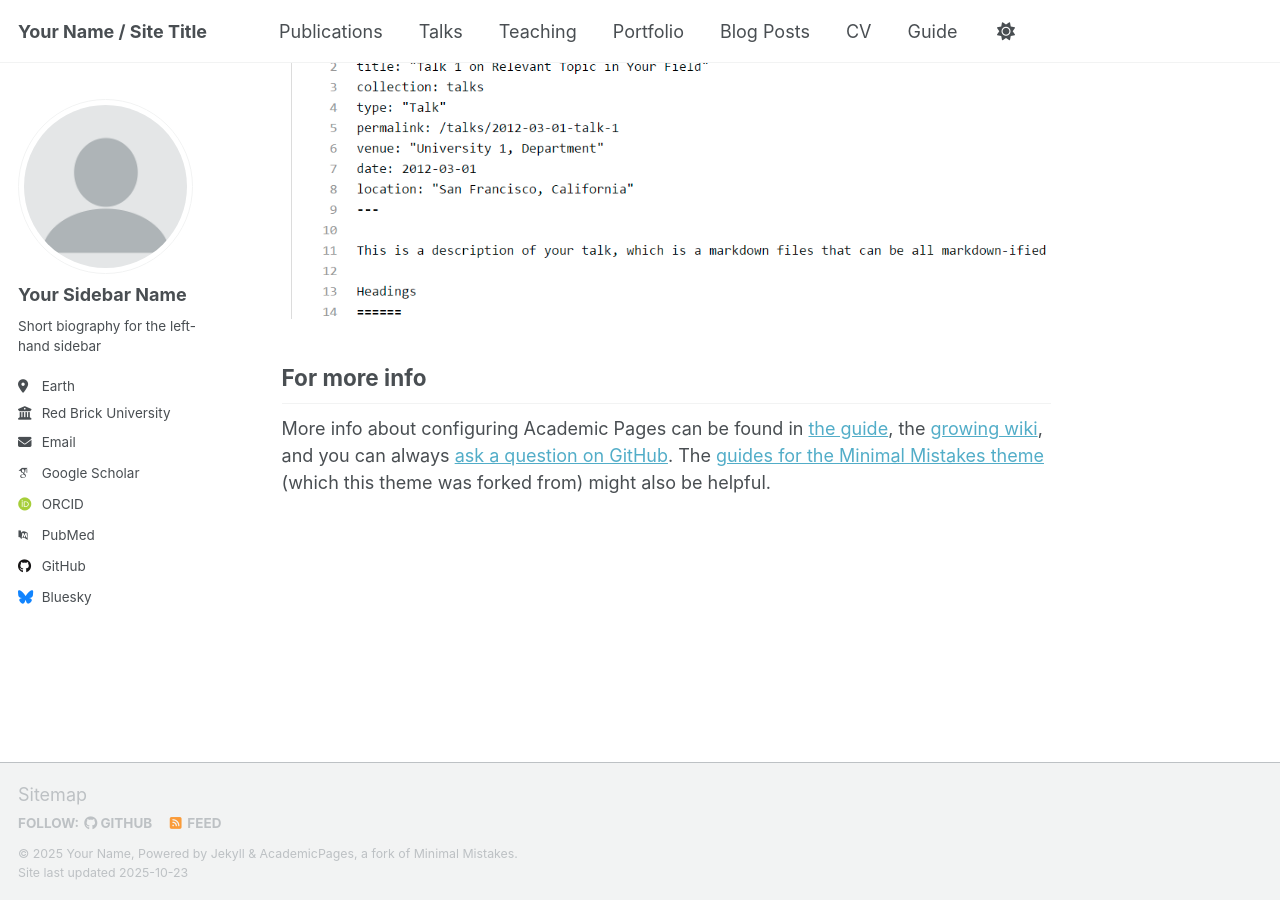
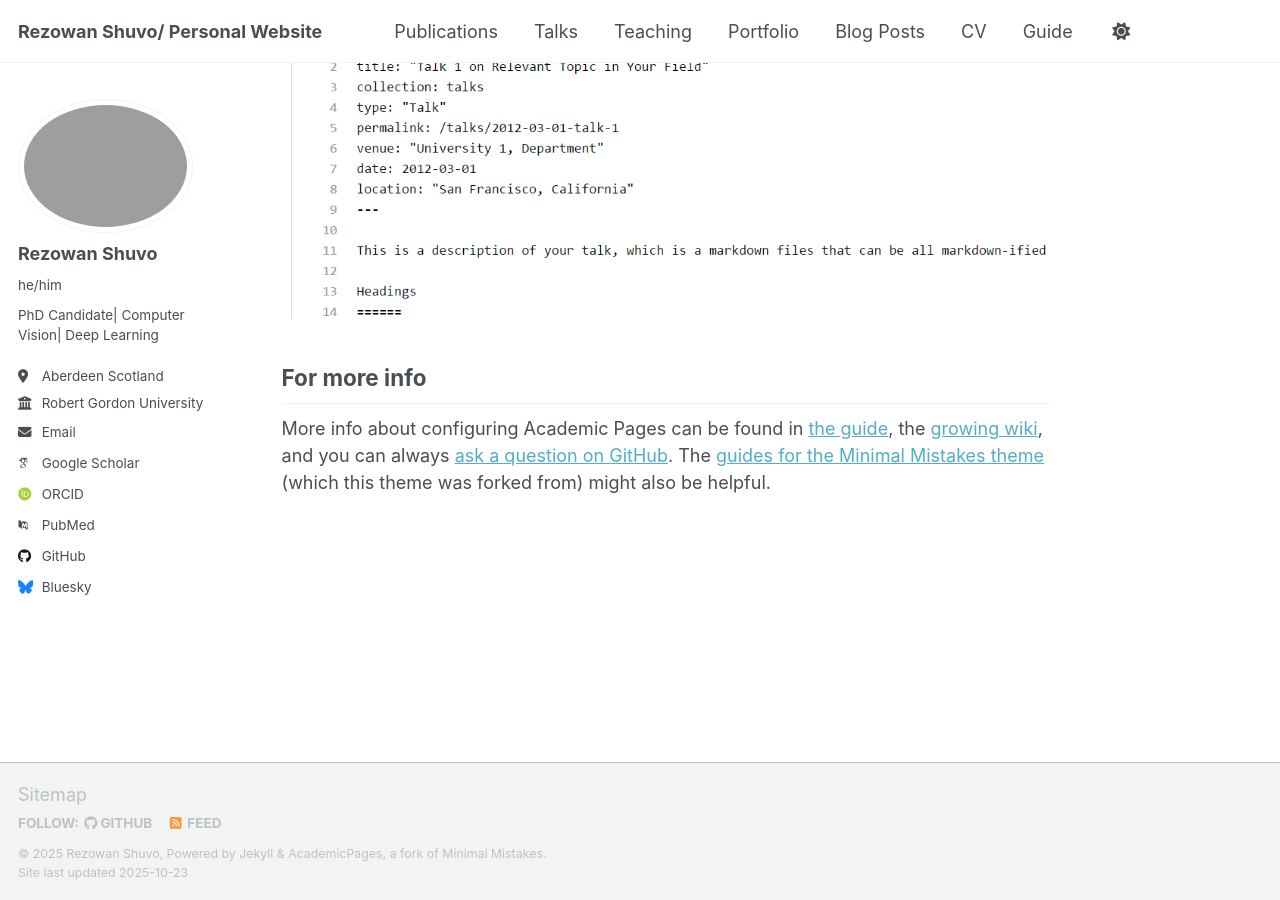
Before and after one commit to Rezowan-Ferdous/rezowan-ferdous.github.io, a Jekyll site: the page built from _pages/about.md, in a window 1280 px wide and 900 px high, scrolled down 2880 px. Built offline with Jekyll 4.4.1, drawn with Linux system fonts in a browser that asks for light colours; some web fonts are replaced; a script that is not in the unit is left out.

Commit message:
Update personal information in _config.yml

```diff
--- a/_config.yml
+++ b/_config.yml
@@ -9,28 +9,28 @@
 # Basic Site Settings
 locale                   : "en-US"
 site_theme               : "default" # Currently available options are "default", "air"
-title                    : "Your Name / Site Title"
+title                    : "Rezowan Shuvo/ Personal Website"
 title_separator          : "-"
-name                     : &name "Your Name"
-description              : &description "Your Name's academic portfolio"   # Update this with a general description of your site, this is the default if not overridden by a page
+name                     : &name "Rezowan Shuvo"
+description              : &description "PhD candidate and Research Assistant at Robert Gordon University, specializing in computer vision, video understanding, deep learning. "   # Update this with a general description of your site, this is the default if not overridden by a page
 url                      : https://academicpages.github.io # The base hostname & protocol for your site e.g. "https://[your GitHub username].github.io",
                                                            # or if you already have some other page hosted on Github then use "https://[your GitHub username].github.io/[Your Repo Name]"
 baseurl                  : "" # the subpath of your site, e.g. "/blog"
-repository               : "academicpages/academicpages.github.io"
+repository               : "rezowan-ferdous.github.io"
 
 # Site Author - The following control what appear as part of the author content on the side bar.
 #               If a field is blank the icon and link will not appear, otherwise it will be shown.
 #               Additional customization can be done by editing /_includes/author-profile.html
 author:
   # Biographic information
-  avatar           : "profile.png"
-  name             : "Your Sidebar Name"
-  pronouns         : # example: "she/her"
-  bio              : "Short biography for the left-hand sidebar"
-  location         : "Earth"
-  employer         : "Red Brick University"
+  avatar           : "avatar.jpg"
+  name             : "Rezowan Shuvo"
+  pronouns         :  "he/him"# example: "she/her"
+  bio              : "PhD Candidate| Computer Vision| Deep Learning"
+  location         : "Aberdeen Scotland"
+  employer         : "Robert Gordon  University"
   uri              : # URL
-  email            : "none@example.org"
+  email            : "shuvorezowan@gmail.com"
 
   # Academic websites
   academia         : # URL
```
